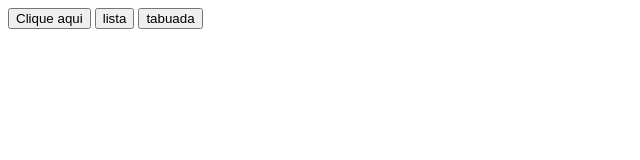
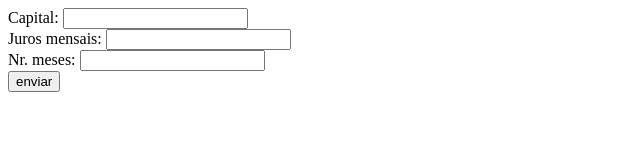
Before and after one commit to mateusperera/primeirof_3t, a plain HTML site: page index.html in a window 1280 px wide. Shown: the whole page, without its empty margins (0-640 px from the left). Drawn offline with Linux system fonts and the light colour scheme.

Commit message:
Update index.html

```diff
--- a/index.html
+++ b/index.html
@@ -8,11 +8,11 @@
     <script src="estudo.js"></script>
 </head>
 <body>
-    <button onclick="escreva()">Clique aqui</button>
 
-    <button onclick="mostra()">lista</button>
-
-    <button onclick="mostratabuada()">tabuada</button>
+   Capital: <input id="valor" type="text"><br>
+   Juros mensais: <input id="juros" type="text"><br>
+   Nr. meses: <input id="meses" type="text"><br>
+   <button onclick="total()">enviar</button>
 
 </body>
 </html>
```
